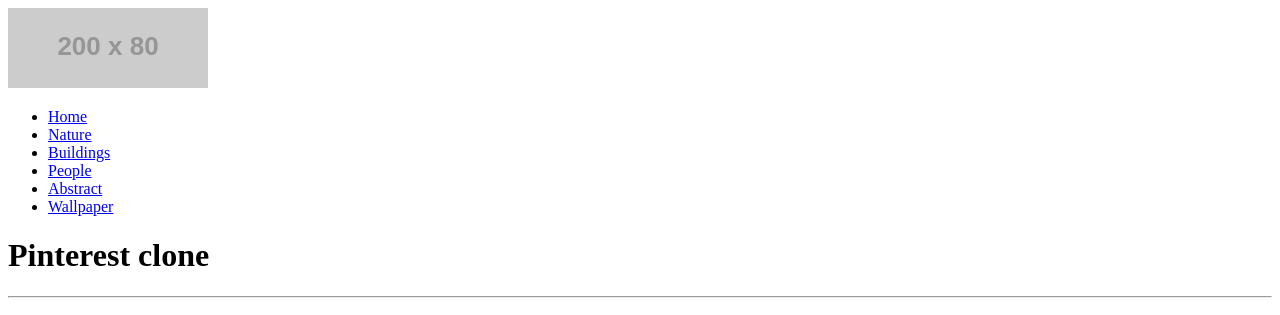
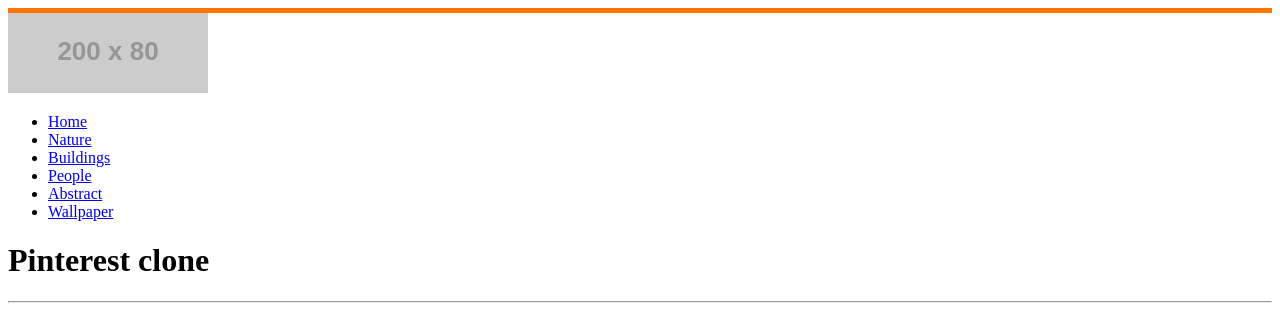
Before and after one commit to Diyorbek92/demo-foto-gallery, a plain HTML site: page index.html in a window 1280 px wide. Shown: the top 315 px of the page. Drawn offline with Linux system fonts and the light colour scheme; placeholder pictures from the web are drawn by us.

Commit message:
cheing border color

```diff
--- a/index.html
+++ b/index.html
@@ -7,7 +7,7 @@
   </head>
   <body>
     <!--SITE-HEADER-->
-    <header>
+    <header style="border-top: 5px solid #ff7500">
       <a href="#">
         <img
           src="https://via.placeholder.com/200/80"
```
